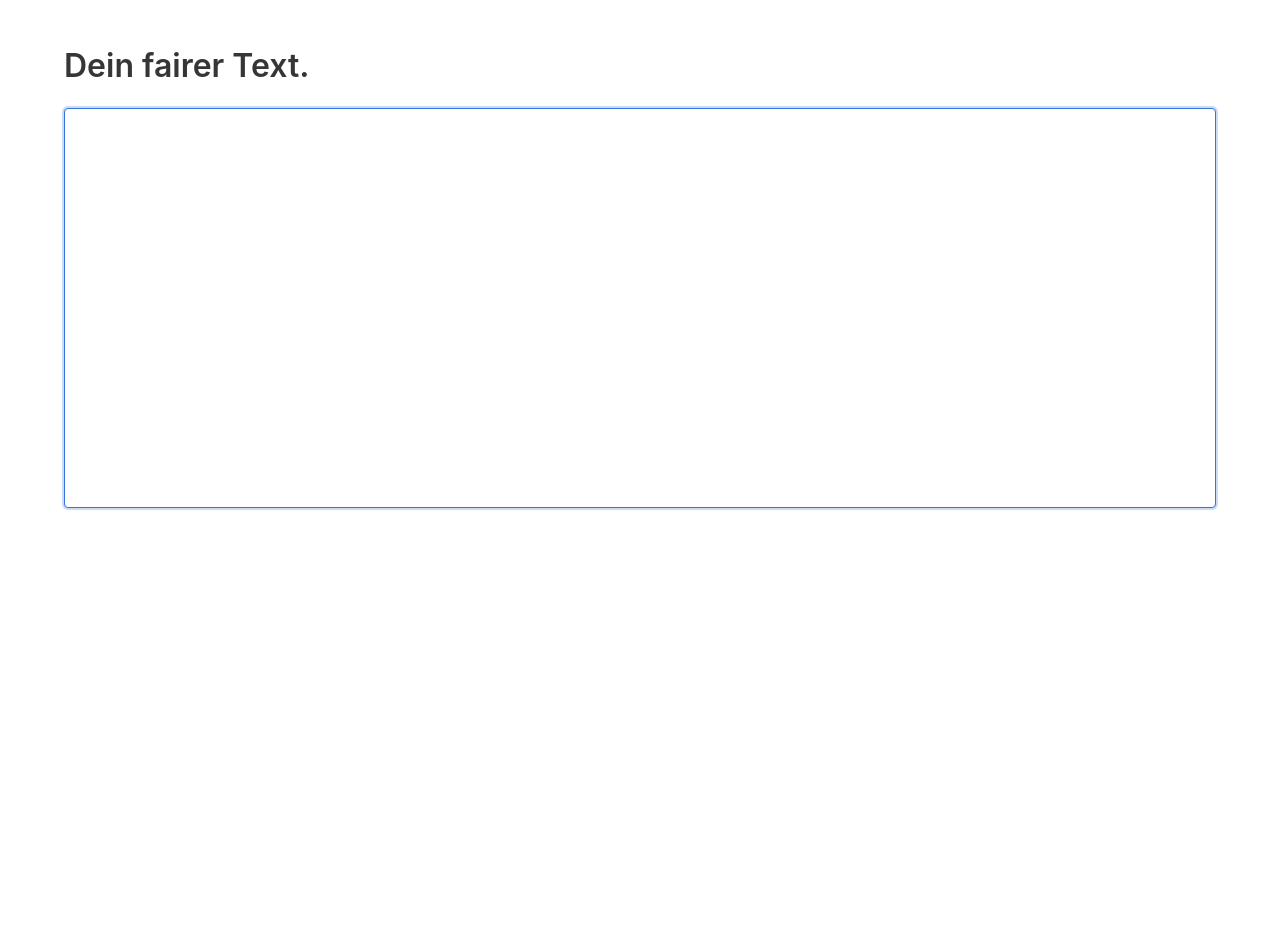
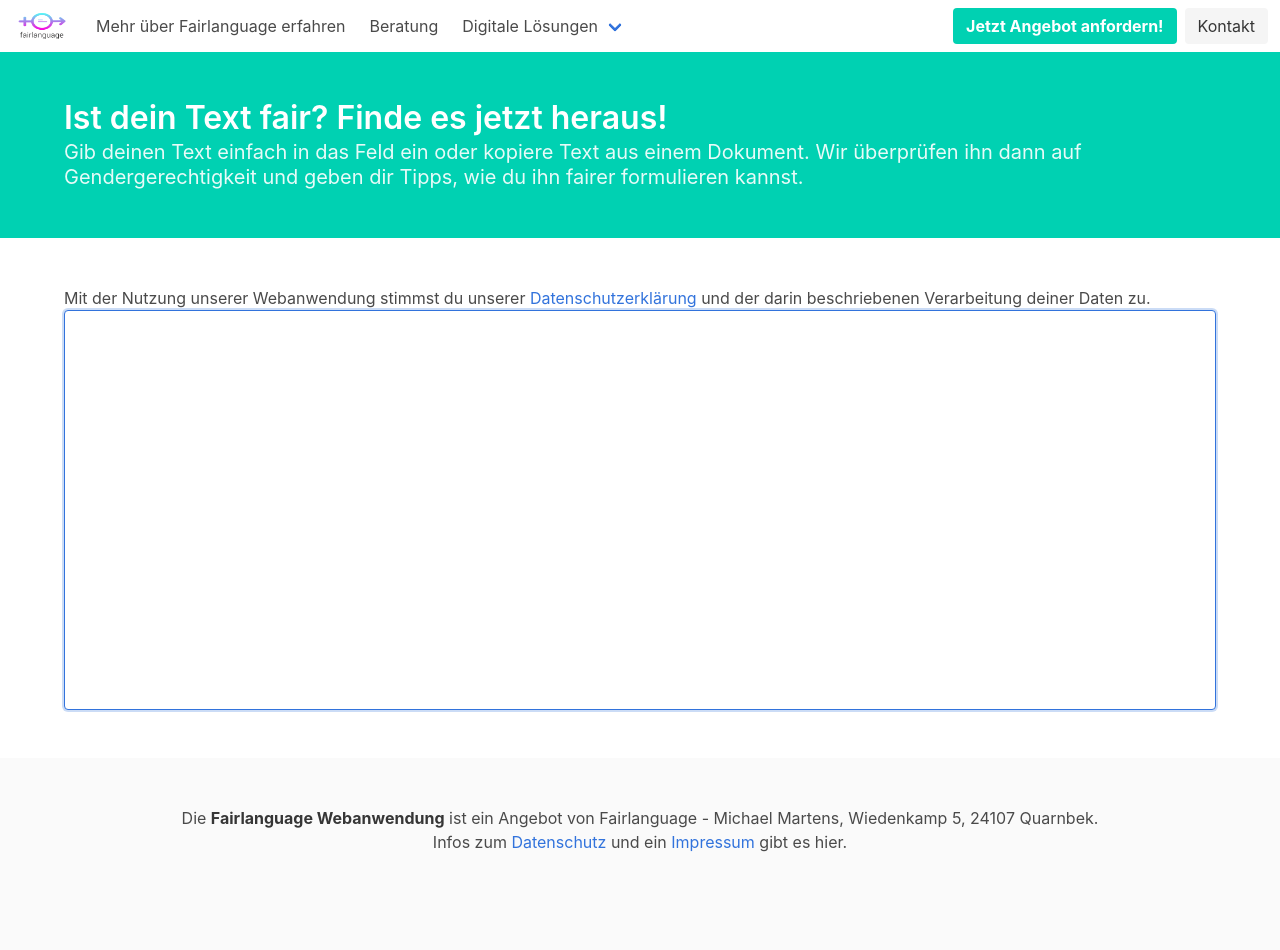
Before and after one commit to fairlanguage/Fairlanguage-autocorrect-webapp, a plain HTML site: page dist/index.html in a window 1280 px wide. Before the commit the page ends 800 px from the top, so only its background shows below. Drawn offline with Linux system fonts and the light colour scheme.

Commit message:
basic UI stuff #1

```diff
--- a/dist/index.html
+++ b/dist/index.html
@@ -6,18 +6,110 @@
     <title>Fairlanguage Webapp</title>
     <link media="all" rel="stylesheet" href="css/bulma.css" />
     <link media="all" rel="stylesheet" href="css/custom.css" />
+    <!-- Chatra {literal} -->
+    <script>
+    (function(d, w, c) {
+        w.ChatraID = 'E6zS9zLLZXB2FGzo7';
+        var s = d.createElement('script');
+        w[c] = w[c] || function() {
+            (w[c].q = w[c].q || []).push(arguments);
+        };
+        s.async = true;
+        s.src = 'https://call.chatra.io/chatra.js';
+        if (d.head) d.head.appendChild(s);
+    })(document, window, 'Chatra');
+    </script>
+<!-- /Chatra {/literal} -->
+
   </head>
+
   <body>
+
+  <nav class="navbar" role="navigation" aria-label="main navigation">
+  <div class="navbar-brand">
+    <a class="navbar-item" href="https://fairlanguage.com">
+      <img src="src/logo_transparent_standard_megaretina.png" width="60" height="100">
+    </a>
+
+    <a role="button" class="navbar-burger burger" aria-label="menu" aria-expanded="false" data-target="navbarBasicExample">
+      <span aria-hidden="true"></span>
+      <span aria-hidden="true"></span>
+      <span aria-hidden="true"></span>
+    </a>
+  </div>
+
+  <div id="navbarBasicExample" class="navbar-menu">
+    <div class="navbar-start">
+      <a class="navbar-item">
+        Mehr über Fairlanguage erfahren
+      </a>
+
+      <a class="navbar-item">
+            Beratung
+      </a>
+
+          <div class="navbar-item has-dropdown is-hoverable">
+            <a class="navbar-link">
+              Digitale Lösungen
+            </a>
+
+              <div class="navbar-dropdown">
+                <a class="navbar-item">
+                  Webanwendung
+                </a>
+                <a class="navbar-item">
+                  Browser Extensions / Add-ons
+                </a>
+                <a class="navbar-item">
+                  Office / Word Add-ins
+                </a>
+                <hr class="navbar-divider">
+                <a class="navbar-item">
+                  Report an issue
+                </a>
+              </div>
+          </div>
+    </div>
+
+    <div class="navbar-end">
+      <div class="navbar-item">
+        <div class="buttons">
+          <a class="button is-primary">
+            <strong>Jetzt Angebot anfordern!</strong>
+          </a>
+          <a class="button is-light">
+            Kontakt
+          </a>
+        </div>
+      </div>
+    </div>
+  </div>
+</nav>
+
+
+
+  <section class="hero is-primary">
+  <div class="hero-body">
+    <div class="container">
+        <h1 class="title">
+        Ist dein Text fair? Finde es jetzt heraus!
+        </h1>
+            <h2 class="subtitle">
+              Gib deinen Text einfach in das Feld ein oder kopiere Text aus einem Dokument. Wir überprüfen ihn dann auf Gendergerechtigkeit und geben dir Tipps, wie du ihn fairer formulieren kannst.
+            </h2>
+        </div>
+      </div>
+    </section>
+
     <section class="section">
         <div class="container">
-          <h1 class="title">
-            Dein fairer Text.
-          </h1>
+           <p>Mit der Nutzung unserer Webanwendung stimmst du unserer <a href="https://fairlanguage.com/impressum" target="blank">Datenschutzerklärung</a> und der darin beschriebenen Verarbeitung deiner Daten zu.</p>
           <form>
               <div class="textarea" id="editor" contenteditable="true"></div>
           </form>
         </div>
       </section>
+
       <nav class="panel spelling-popup">
         <p class="panel-heading">Faire Sprache</p>
         <div>
@@ -29,5 +121,13 @@
     <script type="application/javascript" src="js/jquery-3.3.1.min.js"></script>
     <script defer src="https://use.fontawesome.com/releases/v5.3.1/js/all.js"></script>
     <script type="application/javascript" src="js/app.js"></script>
+
+    <footer class="footer">
+      <div class="content has-text-centered">
+        <p>
+         Die <strong>Fairlanguage Webanwendung</strong> ist ein Angebot von Fairlanguage - Michael Martens, Wiedenkamp 5, 24107 Quarnbek.<br> Infos zum <a href="https://fairlanguage.com/impressum" target="blank">Datenschutz</a> und ein <a href="https://fairlanguage.com/impressum" target="blank">Impressum</a> gibt es hier.
+        </p>
+       </div>
+    </footer>
   </body>
 </html>
```
Also changed, not shown: dist/css/custom.css (line endings or trailing spaces), dist/src/fairlanguage_favicon-16x16.ico (renamed from src/fairlanguage_favicon-16x16.ico), dist/src/fairlanguage_favicon-32x32.ico (renamed from src/fairlanguage_favicon-32x32.ico), dist/src/fairlanguage_favicon-64x64.ico (renamed from src/fairlanguage_favicon-64x64.ico), dist/src/landsh_background-1.png (added), dist/src/logo_transparent_standard_megaretina.png (added), dist/src/nordwood-themes-524102-unsplash.jpg (added).
